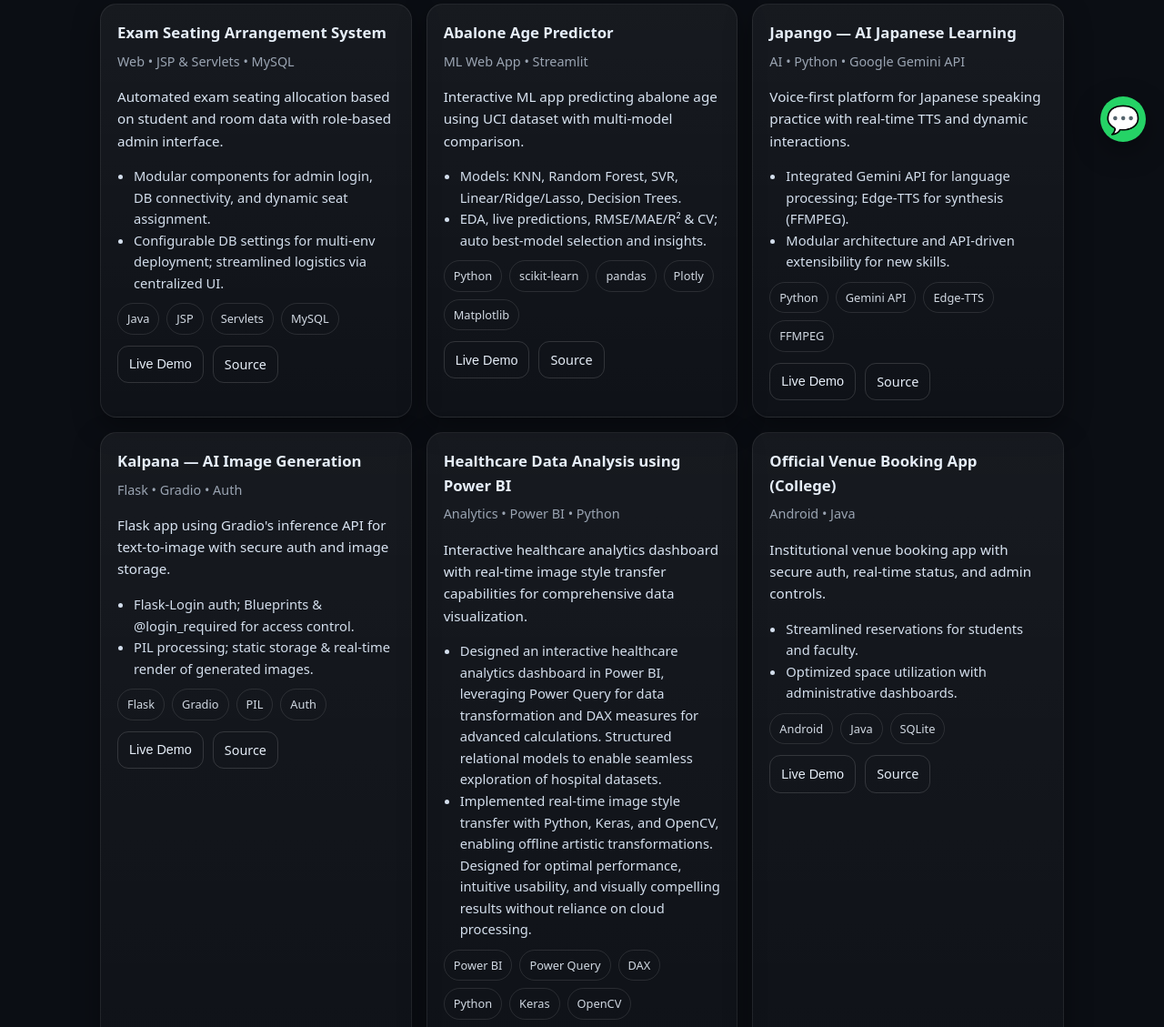
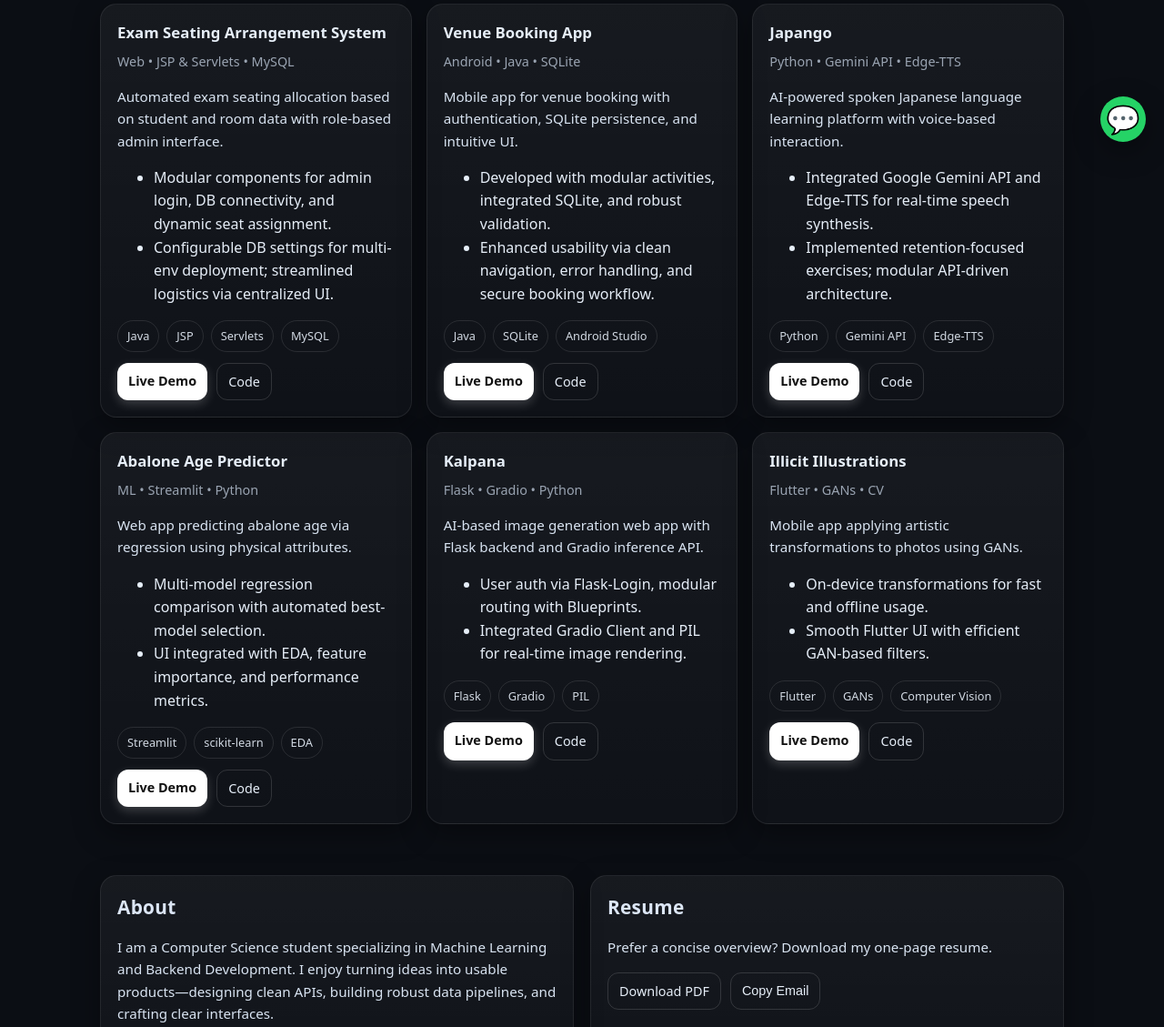
Before and after one commit to furkanshaikh313/Portfolio, a plain HTML site: page index.html in a window 1280 px wide. Shown: the part 624-1753 px from the top of the page at 91% size. Drawn offline with Linux system fonts and the light colour scheme.

Commit message:
Update index.html

```diff
--- a/index.html
+++ b/index.html
@@ -32,7 +32,7 @@
     html { scroll-behavior: smooth; }
     body {
       margin: 0;
-      font-family: ui-sans-serif, system-ui, -apple-system, Segoe UI, Roboto, Helvetica, Arial, "Apple Color Emoji", "Segoe UI Emoji";
+      font-family: ui-sans-serif, system-ui, -apple-system, Segoe UI, Roboto, Helvetica, Arial;
       color: var(--text);
       background: radial-gradient(1200px 600px at 80% -10%, rgba(106,227,255,0.12), transparent 60%),
                   radial-gradient(800px 400px at 5% -10%, rgba(124,242,154,0.12), transparent 60%),
@@ -71,6 +71,7 @@
       background: linear-gradient(135deg, rgba(106,227,255,0.18), rgba(124,242,154,0.18));
       border: 1px solid rgba(255,255,255,0.12);
       color: var(--text); font-weight: 600; text-decoration: none; box-shadow: var(--shadow);
+      transition: all 0.2s ease;
     }
     .btn:hover { transform: translateY(-1px); }
     .btn.secondary { background: transparent; border: 1px solid rgba(255,255,255,0.12); box-shadow: none; }
@@ -87,10 +88,18 @@
     @media (min-width: 820px) { .grid.cols-3 { grid-template-columns: repeat(3, 1fr); } }
     @media (max-width: 819.98px) { .hero { grid-template-columns: 1fr; } }
 
+    /* Card with hover animation */
     .card {
       background: linear-gradient(180deg, rgba(255,255,255,0.05), rgba(255,255,255,0.02));
       border: 1px solid rgba(255,255,255,0.08);
-      border-radius: var(--radius-xl); padding: 18px; box-shadow: var(--shadow);
+      border-radius: var(--radius-xl);
+      padding: 18px;
+      box-shadow: var(--shadow);
+      transition: transform 0.25s ease, box-shadow 0.25s ease;
+    }
+    .card:hover {
+      transform: translateY(-6px);
+      box-shadow: 0 12px 32px rgba(0,0,0,0.45);
     }
     .card h3 { margin: 0 0 6px; font-size: 1.05rem; }
     .card .stack { font-size: .9rem; color: var(--muted); margin-bottom: 10px; }
@@ -117,41 +126,22 @@
       text-decoration: none;
     }
 
+    /* White Live Demo button */
+    .link-btn.demo {
+      background: #fff;
+      color: #111;
+      border: none;
+      font-weight: 600;
+      box-shadow: 0 4px 12px rgba(255, 255, 255, 0.2);
+    }
+    .link-btn.demo:hover {
+      background: #e6faff;
+      color: #000;
+      transform: translateY(-2px);
+    }
+
     .about { display: grid; grid-template-columns: 1fr 1fr; gap: 18px; }
     @media (max-width: 819.98px) { .about { grid-template-columns: 1fr; } }
-
-    .experience-item {
-        margin-bottom: 20px;
-    }
-
-    .experience-item h3 {
-        margin: 0;
-        font-size: 1.1rem;
-    }
-
-    .experience-item .role-title {
-        font-weight: bold;
-    }
-
-    .experience-item .company-name {
-        font-style: italic;
-    }
-
-    .experience-item .date {
-        color: var(--muted);
-        font-size: 0.9rem;
-    }
-
-    .experience-item ul {
-        margin: 8px 0 0 18px;
-        padding: 0;
-        color: #d9e4f2;
-        font-size: 0.95rem;
-    }
-
-    .experience-item li {
-        margin-bottom: 4px;
-    }
 
     .kv { display: grid; grid-template-columns: repeat(2, minmax(0,1fr)); gap: 12px; }
     .kv .kvc { background: rgba(255,255,255,0.04); border: 1px solid rgba(255,255,255,0.08); border-radius: 14px; padding: 12px; }
@@ -176,7 +166,6 @@
       overflow: auto;
       background-color: rgba(0,0,0,0.7);
       backdrop-filter: blur(5px);
-      -webkit-backdrop-filter: blur(5px);
     }
     .modal-content {
       background: var(--surface);
@@ -189,14 +178,8 @@
       text-align: center;
       box-shadow: var(--shadow);
     }
-    .modal-content h3 {
-      margin-top: 0;
-      font-size: 1.5rem;
-    }
-    .modal-content p {
-      color: var(--muted);
-      margin-bottom: 20px;
-    }
+    .modal-content h3 { margin-top: 0; font-size: 1.5rem; }
+    .modal-content p { color: var(--muted); margin-bottom: 20px; }
     .close-btn {
       background: var(--brand);
       color: var(--bg);
@@ -206,9 +189,7 @@
       cursor: pointer;
       font-weight: 600;
     }
-    .close-btn:hover {
-      background: #50c4e8;
-    }
+    .close-btn:hover { background: #50c4e8; }
 
     /* Floating WhatsApp Button */
     .whatsapp-btn {
@@ -227,9 +208,7 @@
       z-index: 100;
       transition: transform 0.2s;
     }
-    .whatsapp-btn:hover {
-      transform: scale(1.1);
-    }
+    .whatsapp-btn:hover { transform: scale(1.1); }
   </style>
 </head>
 <body>
@@ -254,7 +233,7 @@
       <div>
         <h1>Building reliable systems at the intersection of <span style="color:var(--brand)">ML</span> and <span style="color:var(--brand-2)">Backend</span>.</h1>
         <p>
-          I design and develop production-grade applications across Web, Android, and AI/ML. Below is a curated selection of my college-era projects demonstrating end‑to‑end ownership—from data and models to APIs and UI.
+          I design and develop production-grade applications across Web, Android, and AI/ML. Below is a curated selection of my college-era projects demonstrating end-to-end ownership—from data and models to APIs and UI.
         </p>
         <div class="cta">
           <a class="btn" href="#projects">Explore Projects</a>
@@ -263,7 +242,7 @@
       <div class="hero-card" aria-hidden="true">
         <div class="kv">
           <div class="kvc"><div class="k">Primary Stack</div><div class="v">Python, Java, JS</div></div>
-          <div class="kvc"><div class="k">ML/DS</div><div class="v">scikit‑learn, pandas</div></div>
+          <div class="kvc"><div class="k">ML/DS</div><div class="v">scikit-learn, pandas</div></div>
           <div class="kvc"><div class="k">Backend</div><div class="v">Flask, JSP/Servlets</div></div>
           <div class="kvc"><div class="k">Infra</div><div class="v">MySQL, Streamlit</div></div>
         </div>
@@ -273,36 +252,6 @@
     <section id="projects" aria-label="Projects">
       <h2 class="section-title">Selected Projects</h2>
       <div class="grid cols-3" id="project-grid"></div>
-    </section>
-
-    <section id="experience" aria-label="Experience">
-      <h2 class="section-title">Experience</h2>
-      <div class="card">
-        <div class="experience-item">
-          <h3>
-            <span class="role-title">Machine Learning Intern</span> - <span class="company-name">Bamboo Digital</span>
-            <br>
-            <span class="date">Oct 2023 – Feb 2023</span>
-          </h3>
-          <ul>
-            <li>Researched competitor AI model architectures, identified gaps in existing tools, and documented findings for technical reports and project documentation.</li>
-            <li>Designed system architecture diagrams (ERDs, journey maps) and developed an automated Python web scraper to collect and process datasets from sources like Google Ads Library and Meta Ads Library.</li>
-            <li>Cleaned, analyzed, and prepared datasets for machine learning workflows, and assisted in AI model testing and evaluation to ensure accuracy and performance.</li>
-          </ul>
-        </div>
-        <div class="experience-item">
-          <h3>
-            <span class="role-title">Managing Teacher</span> - <span class="company-name">The Empowering Earth Institute</span>
-            <br>
-            <span class="date">Jan 2024 - May 2024</span>
-          </h3>
-          <ul>
-            <li>Spearheaded the planning and execution of a premier event, as Teacher Incharge for over 250 in-person educators and facilitating virtual participation for more than 10,000 attendees.</li>
-            <li>Through the development and delivery of comprehensive workshops, keynote speeches, and AI tool exhibitions,</li>
-            <li>Successfully bridged the digital divide, enabling the integration of advanced AI technologies into Caribbean classrooms and transforming educational practices.</li>
-          </ul>
-        </div>
-      </div>
     </section>
 
     <section id="about" class="about" aria-label="About">
@@ -326,7 +275,7 @@
       </div>
       <div class="card" id="resume">
         <h2 class="section-title">Resume</h2>
-        <p>Prefer a concise overview? Download my one‑page resume.</p>
+        <p>Prefer a concise overview? Download my one-page resume.</p>
         <div class="actions">
           <a class="link-btn" href="#" id="resumeLink" download>Download PDF</a>
           <button class="link-btn" id="copyEmail" type="button" aria-label="Copy email">Copy Email</button>
@@ -346,9 +295,6 @@
           <a class="link-btn" href="https://wa.me/919607468554" target="_blank" rel="noopener">WhatsApp</a>
           <a class="link-btn" href="https://www.linkedin.com/in/furkan-shaikh-b18949262/" target="_blank" rel="noopener">LinkedIn</a>
           <a class="link-btn" href="https://github.com/furkanshaikh313" target="_blank" rel="noopener">GitHub</a>
-        </div>
-        <div class="cta" style="margin-top: 20px;">
-          <a class="btn secondary" href="#contact">Get in Touch</a>
         </div>
       </div>
     </section>
@@ -374,154 +320,111 @@
   </div>
 
   <script>
-    // ---- Data: Projects (edit links as needed) ----
     const projects = [
       {
         title: "Exam Seating Arrangement System",
         stack: "Web • JSP & Servlets • MySQL",
-        summary: "Automated exam seating allocation based on student and room data with role‑based admin interface.",
+        summary: "Automated exam seating allocation based on student and room data with role-based admin interface.",
         bullets: [
           "Modular components for admin login, DB connectivity, and dynamic seat assignment.",
-          "Configurable DB settings for multi‑env deployment; streamlined logistics via centralized UI."
+          "Configurable DB settings for multi-env deployment; streamlined logistics via centralized UI."
         ],
         tags: ["Java", "JSP", "Servlets", "MySQL"],
-        links: { demo: "#", code: "https://github.com/furkanshaikh313/Exam-Seating-Arrangement-System-Using-JSP-Servlet" }
+        links: { demo: "#", code: "https://github.com/furkanshaikh313/ExamSeating" }
+      },
+      {
+        title: "Venue Booking App",
+        stack: "Android • Java • SQLite",
+        summary: "Mobile app for venue booking with authentication, SQLite persistence, and intuitive UI.",
+        bullets: [
+          "Developed with modular activities, integrated SQLite, and robust validation.",
+          "Enhanced usability via clean navigation, error handling, and secure booking workflow."
+        ],
+        tags: ["Java", "SQLite", "Android Studio"],
+        links: { demo: "#", code: "https://github.com/furkanshaikh313/VenueBookingApp" }
+      },
+      {
+        title: "Japango",
+        stack: "Python • Gemini API • Edge-TTS",
+        summary: "AI-powered spoken Japanese language learning platform with voice-based interaction.",
+        bullets: [
+          "Integrated Google Gemini API and Edge-TTS for real-time speech synthesis.",
+          "Implemented retention-focused exercises; modular API-driven architecture."
+        ],
+        tags: ["Python", "Gemini API", "Edge-TTS"],
+        links: { demo: "#", code: "https://github.com/furkanshaikh313/Japango" }
       },
       {
         title: "Abalone Age Predictor",
-        stack: "ML Web App • Streamlit",
-        summary: "Interactive ML app predicting abalone age using UCI dataset with multi‑model comparison.",
+        stack: "ML • Streamlit • Python",
+        summary: "Web app predicting abalone age via regression using physical attributes.",
         bullets: [
-          "Models: KNN, Random Forest, SVR, Linear/Ridge/Lasso, Decision Trees.",
-          "EDA, live predictions, RMSE/MAE/R² & CV; auto best‑model selection and insights."
+          "Multi-model regression comparison with automated best-model selection.",
+          "UI integrated with EDA, feature importance, and performance metrics."
         ],
-        tags: ["Python", "scikit‑learn", "pandas", "Plotly", "Matplotlib"],
-        links: { demo: "#", code: "https://github.com/furkanshaikh313/Abalone-Age-Prediction" }
+        tags: ["Streamlit", "scikit-learn", "EDA"],
+        links: { demo: "#", code: "https://github.com/furkanshaikh313/AbaloneAgePredictor" }
       },
       {
-        title: "Japango — AI Japanese Learning",
-        stack: "AI • Python • Google Gemini API",
-        summary: "Voice‑first platform for Japanese speaking practice with real‑time TTS and dynamic interactions.",
+        title: "Kalpana",
+        stack: "Flask • Gradio • Python",
+        summary: "AI-based image generation web app with Flask backend and Gradio inference API.",
         bullets: [
-          "Integrated Gemini API for language processing; Edge‑TTS for synthesis (FFMPEG).",
-          "Modular architecture and API‑driven extensibility for new skills."
+          "User auth via Flask-Login, modular routing with Blueprints.",
+          "Integrated Gradio Client and PIL for real-time image rendering."
         ],
-        tags: ["Python", "Gemini API", "Edge‑TTS", "FFMPEG"],
-        links: { demo: "#", code: "https://github.com/furkanshaikh313/Japango" }
+        tags: ["Flask", "Gradio", "PIL"],
+        links: { demo: "#", code: "https://github.com/furkanshaikh313/Kalpana" }
       },
       {
-        title: "Kalpana — AI Image Generation",
-        stack: "Flask • Gradio • Auth",
-        summary: "Flask app using Gradio's inference API for text‑to‑image with secure auth and image storage.",
+        title: "Illicit Illustrations",
+        stack: "Flutter • GANs • CV",
+        summary: "Mobile app applying artistic transformations to photos using GANs.",
         bullets: [
-          "Flask‑Login auth; Blueprints & @login_required for access control.",
-          "PIL processing; static storage & real‑time render of generated images."
+          "On-device transformations for fast and offline usage.",
+          "Smooth Flutter UI with efficient GAN-based filters."
         ],
-        tags: ["Flask", "Gradio", "PIL", "Auth"],
-        links: { demo: "#", code: "https://github.com/furkanshaikh313/Kalpana-Image-generation-website-" }
-      },
-      {
-        title: "Healthcare Data Analysis using Power BI",
-        stack: "Analytics • Power BI • Python",
-        summary: "Interactive healthcare analytics dashboard with real‑time image style transfer capabilities for comprehensive data visualization.",
-        bullets: [
-          "Designed an interactive healthcare analytics dashboard in Power BI, leveraging Power Query for data transformation and DAX measures for advanced calculations. Structured relational models to enable seamless exploration of hospital datasets.",
-          "Implemented real-time image style transfer with Python, Keras, and OpenCV, enabling offline artistic transformations. Designed for optimal performance, intuitive usability, and visually compelling results without reliance on cloud processing."
-        ],
-        tags: ["Power BI", "Power Query", "DAX", "Python", "Keras", "OpenCV"],
-        links: { demo: "#", code: "https://github.com/furkanshaikh313/Healthcare-Data-Analysis-using-PowerBI" }
-      },
-      {
-        title: "Official Venue Booking App (College)",
-        stack: "Android • Java",
-        summary: "Institutional venue booking app with secure auth, real‑time status, and admin controls.",
-        bullets: [
-          "Streamlined reservations for students and faculty.",
-          "Optimized space utilization with administrative dashboards."
-        ],
-        tags: ["Android", "Java", "SQLite"],
-        links: { demo: "#", code: "https://github.com/furkanshaikh313/Venue-booking" }
+        tags: ["Flutter", "GANs", "Computer Vision"],
+        links: { demo: "#", code: "https://github.com/furkanshaikh313/IllicitIllustrations" }
       }
     ];
 
-    // ---- Render Projects ----
-    function renderProjects() {
-      const grid = document.getElementById('project-grid');
-      grid.innerHTML = '';
-      projects.forEach((p, index) => {
-        const el = document.createElement('article');
-        el.className = 'card';
+    const grid = document.getElementById("project-grid");
+    projects.forEach(p => {
+      const el = document.createElement("div");
+      el.className = "card";
       el.innerHTML = `
         <h3>${p.title}</h3>
         <div class="stack">${p.stack}</div>
         <p>${p.summary}</p>
-          <ul style="margin:10px 0 0 18px; padding:0; color:#d3deec; font-size:.92rem;">${p.bullets.map(b => `<li>${b}</li>`).join('')}</ul>
-          <div class="chips">${p.tags.map(t => `<span class='chip'>${t}</span>`).join('')}</div>
+        <ul>${p.bullets.map(b => `<li>${b}</li>`).join("")}</ul>
+        <div class="chips">${p.tags.map(t => `<span class="chip">${t}</span>`).join("")}</div>
         <div class="actions">
-            <button class="link-btn" onclick="openModal()" type="button">Live Demo</button>
-            <a class="link-btn" href="${p.links.code}" target="_blank" rel="noopener" onclick="console.log('GitHub link clicked:', '${p.links.code}')">Source</a>
+          <a href="${p.links.demo}" class="link-btn demo" onclick="handleDemoClick(event)">Live Demo</a>
+          <a href="${p.links.code}" class="link-btn" target="_blank">Code</a>
         </div>
       `;
       grid.appendChild(el);
     });
-    }
 
-    // ---- Modal functions ----
-    function openModal() {
-      document.getElementById('comingSoonModal').style.display = 'block';
-    }
+    document.getElementById("year").textContent = new Date().getFullYear();
 
-    function closeModal() {
-      document.getElementById('comingSoonModal').style.display = 'none';
-    }
+    document.getElementById("copyEmail").addEventListener("click", () => {
+      navigator.clipboard.writeText("furkan710284@gmail.com").then(() => {
+        document.getElementById("copyMsg").textContent = "Email copied!";
+      });
+    });
 
-    window.onclick = function(event) {
-      const modal = document.getElementById('comingSoonModal');
-      if (event.target == modal) {
-        modal.style.display = 'none';
+    function handleDemoClick(e) {
+      if (e.target.getAttribute("href") === "#") {
+        e.preventDefault();
+        openModal();
       }
     }
-
-    // ---- Utilities ----
-    document.getElementById('year').textContent = new Date().getFullYear();
-
-    const EMAIL = 'furkan710284@gmail.com';
-    document.getElementById('copyEmail').addEventListener('click', async () => {
-      try {
-        await navigator.clipboard.writeText(EMAIL);
-        document.getElementById('copyMsg').textContent = 'Email copied to clipboard.';
-      } catch (e) {
-        document.getElementById('copyMsg').textContent = EMAIL;
-      }
-    });
-
-    // Optional: set résumé link (replace with your URL or file)
-    document.getElementById('resumeLink').href = '#'; // e.g., '/resume.pdf'
-
-    // Initialize the page
-    renderProjects();
-
-    // Test function to verify links are working
-    function testLinks() {
-      projects.forEach((project, index) => {
-        console.log(`Project ${index + 1}: ${project.title}`);
-        console.log(`GitHub Link: ${project.links.code}`);
-        console.log('---');
-      });
-    }
-
-    // Call test function
-    testLinks();
-  </script>
-
-  <script type="application/ld+json">
-  {
-    "@context": "https://schema.org",
-    "@type": "Person",
-    "name": "Furkan Shaikh",
-    "jobTitle": "ML & Backend Developer",
-    "url": "https://example.com",
-    "sameAs": ["https://www.linkedin.com/in/furkan-shaikh-b18949262/", "https://github.com/furkanshaikh313"]
+    function openModal() { document.getElementById("comingSoonModal").style.display = "block"; }
+    function closeModal() { document.getElementById("comingSoonModal").style.display = "none"; }
+    window.onclick = function(event) {
+      if (event.target == document.getElementById("comingSoonModal")) closeModal();
     }
   </script>
 </body>
```
Lines whose indentation alone changed are shown as unchanged.
